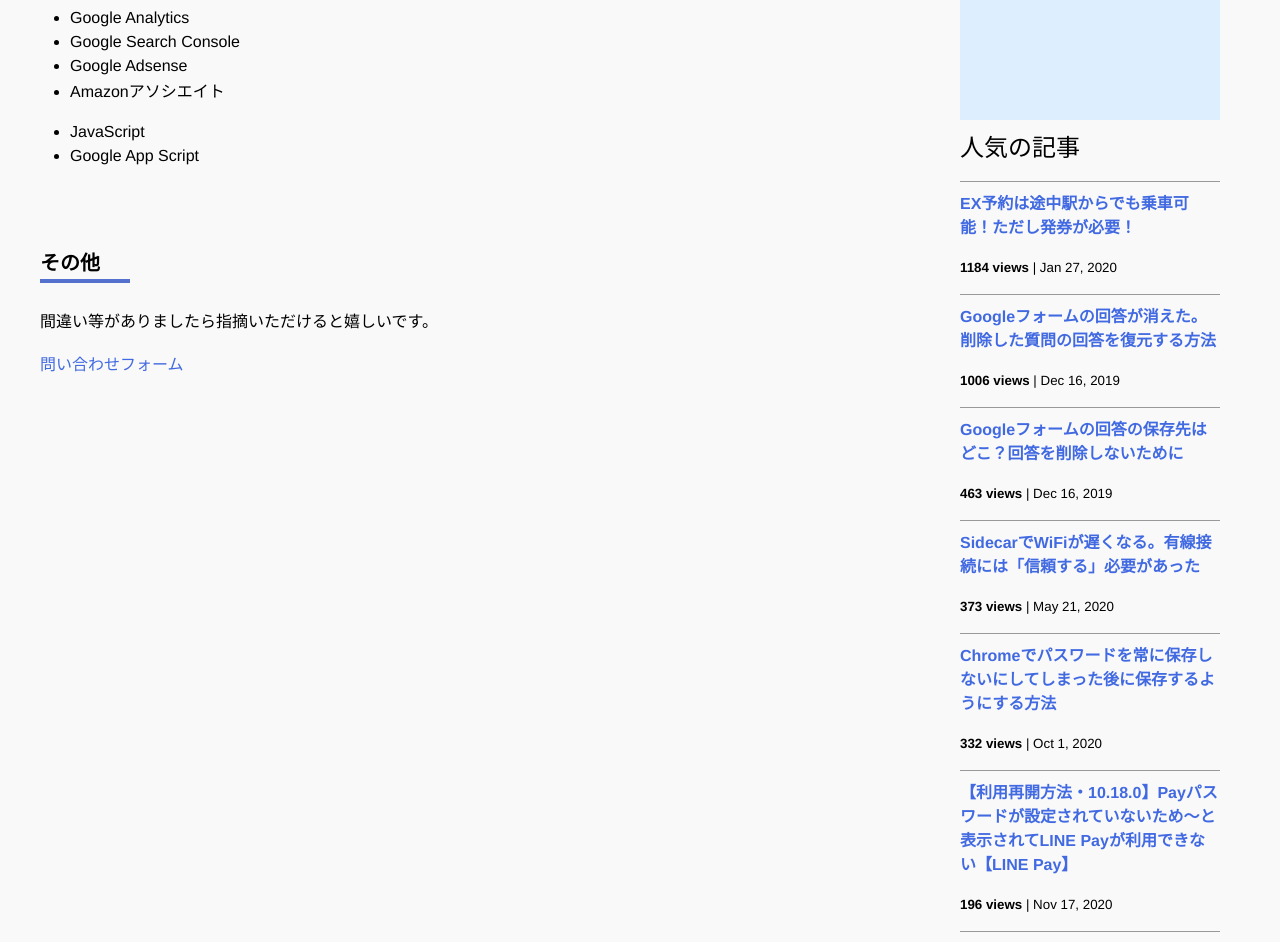
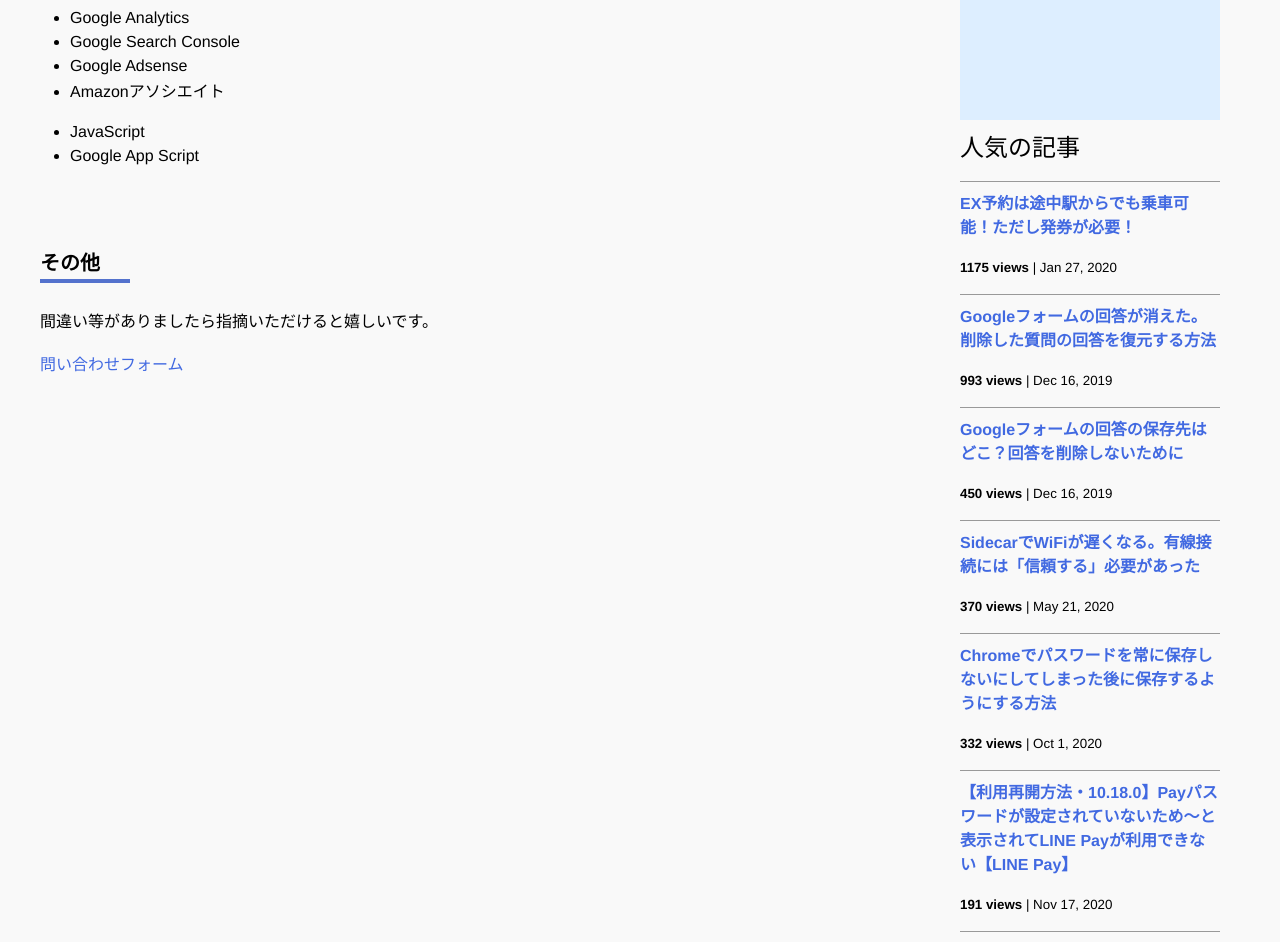
Before and after one commit to iwanaminami/shoyaiwaname, a Jekyll site: the page built from about.markdown, in a window 1280 px wide and 1400 px high, scrolled down 693 px. Shown: the top 942 px of the window. Built offline with Jekyll 4.4.1, drawn with Linux system fonts in a browser that asks for light colours; nearby versions of some CDN libraries; comment, search, counter and statistics services are not loaded; some of the changed text lies outside the part shown.

Commit message:
a new commit message

```diff
--- a/_data/popularposts.yml
+++ b/_data/popularposts.yml
@@ -1,17 +1,17 @@
 side:
-  - view: 1184
+  - view: 1175
     url: /2020/01/27/ex-rideontheway.html
-  - view: 1006
+  - view: 993
     url: /2019/12/16/restore-googleform.html
-  - view: 463
+  - view: 450
     url: /2019/12/16/googleform-answers.html
-  - view: 373
+  - view: 370
     url: /2020/05/21/sidecar-via-cable.html
   - view: 332
     url: /2020/10/01/googlepassword.html
-  - view: 196
+  - view: 191
     url: /2020/11/17/linepay.html
-  - view: 132
+  - view: 134
     url: /2021/05/18/image-compression-word.html
-  - view: 118
+  - view: 117
     url: /2020/01/23/sfcgold.html
```
